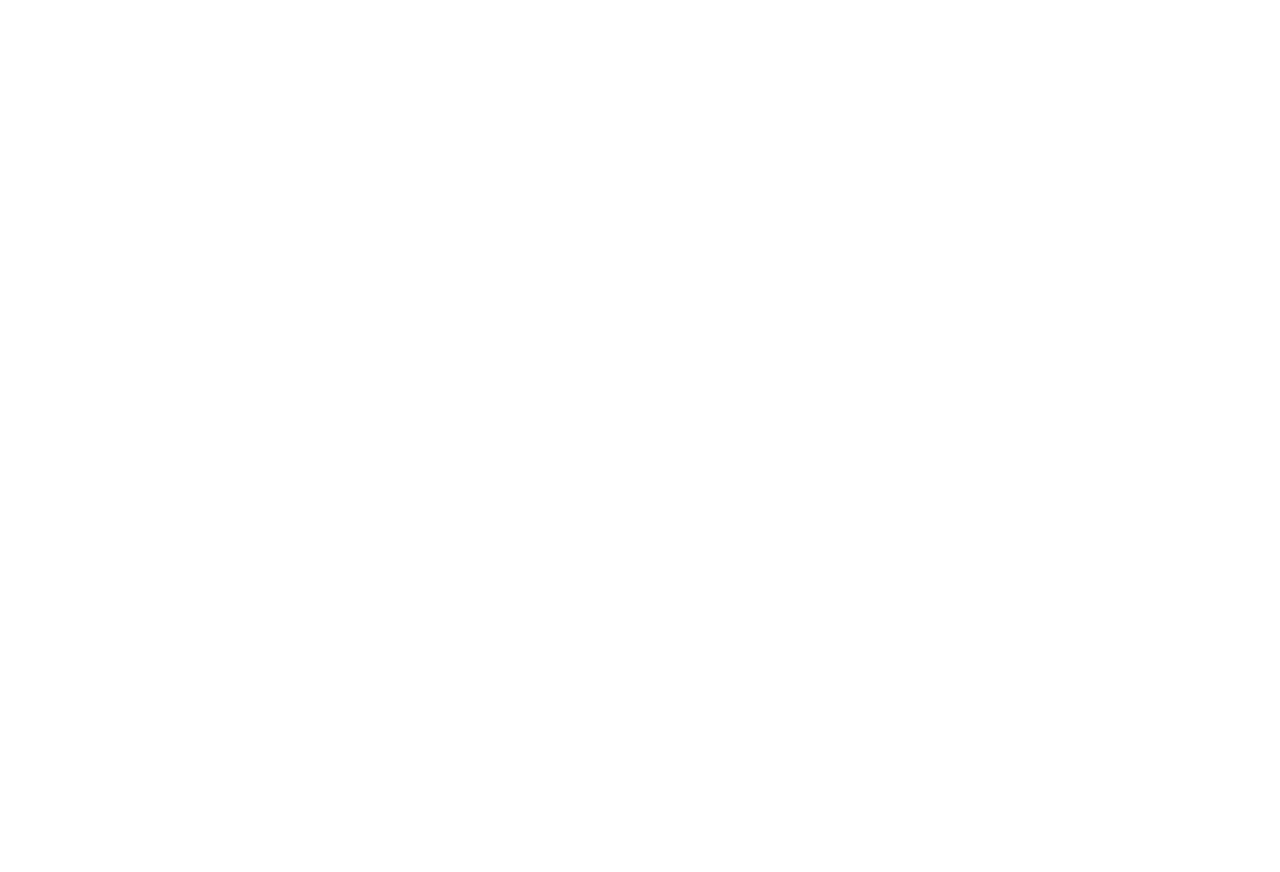
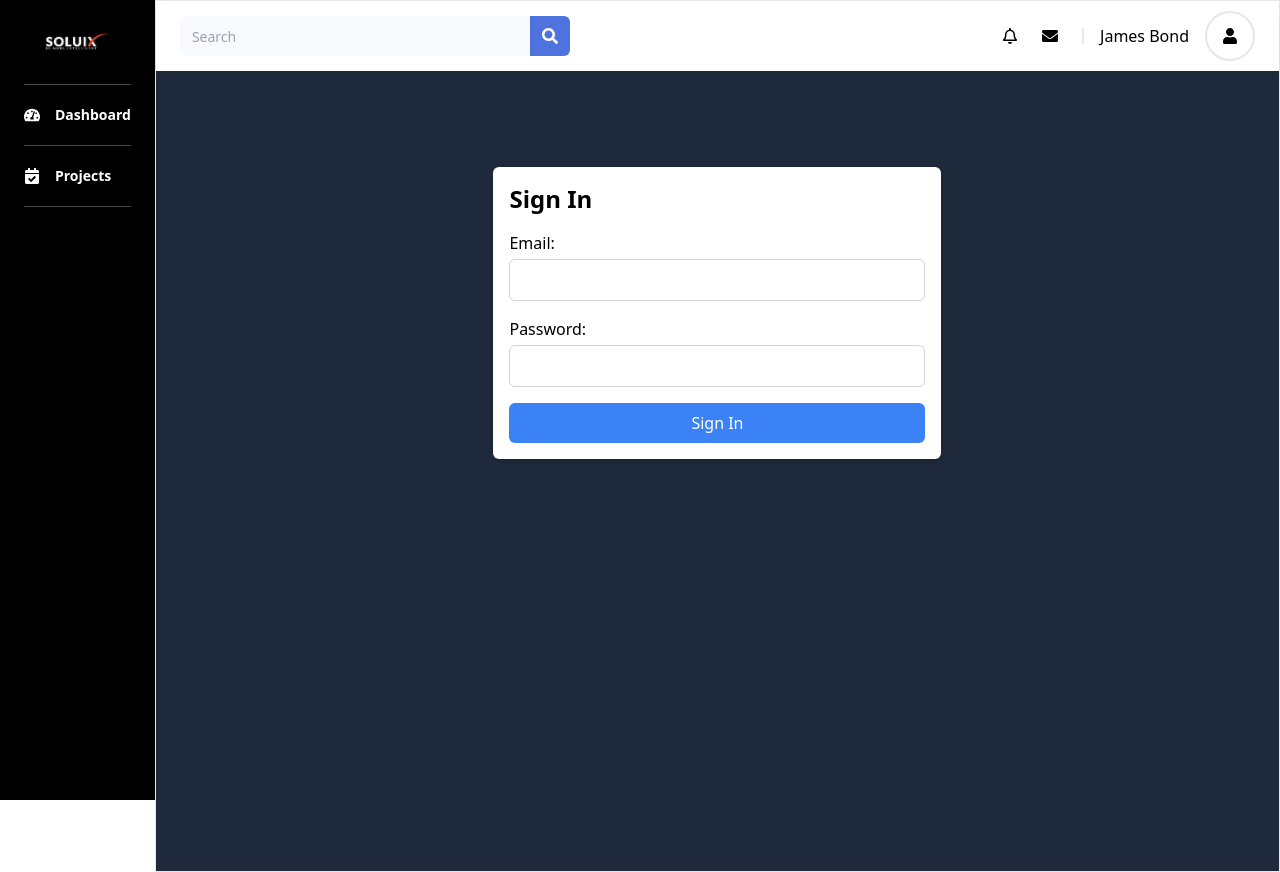
Before and after one commit to devongasselyno/project-register-fe-0, a React (Create React App) app: page /signin in a window 1280 px wide. Before the commit this address had no page. Before the commit the page ends 800 px from the top, so only its background shows below. Built offline with nearby package versions, Linux system fonts and the light colour scheme.

Commit message:
login handler

```diff
--- a/package.json
+++ b/package.json
@@ -3,10 +3,14 @@
   "version": "0.1.0",
   "private": true,
   "dependencies": {
+    "@material-ui/core": "^4.12.4",
+    "@material-ui/lab": "^4.0.0-alpha.61",
     "@testing-library/jest-dom": "^5.16.5",
     "@testing-library/react": "^13.4.0",
     "@testing-library/user-event": "^13.5.0",
     "axios": "^1.4.0",
+    "base64-arraybuffer": "^1.0.2",
+    "js-sha512": "^0.8.0",
     "react": "^18.2.0",
     "react-dom": "^18.2.0",
     "react-icons": "^4.8.0",
--- a/src/api/posts.js
+++ b/src/api/posts.js
@@ -1,5 +1,7 @@
 import axios from "axios";
 
-export default axios.create({
-    baseURL : 'http://127.0.0.1:8080/api'
+const axiosInstance = axios.create({
+    baseURL: 'http://127.0.0.1:8080/api',
 });
+
+export default axiosInstance;
--- /dev/null
+++ b/src/components/SingIn.js
@@ -0,0 +1,82 @@
+import React, { useState } from 'react';
+import api from '../api/posts';
+import sha512 from 'js-sha512';
+import { encode } from 'base64-arraybuffer';
+import Snackbar from '@material-ui/core/Snackbar';
+import Alert from '@material-ui/lab/Alert';
+
+const SigninPage = () => {
+    const [email, setEmail] = useState('');
+    const [password, setPassword] = useState('');
+    const [error, setError] = useState('');
+
+    const handleEmailChange = (e) => {
+        setEmail(e.target.value);
+    };
+
+    const handlePasswordChange = (e) => {
+        setPassword(e.target.value);
+    };
+
+    const handleLogin = async (event) => {
+        event.preventDefault()
+        const encoder = new TextEncoder();
+        const data = encoder.encode(password);
+        const hashBuffer = sha512.arrayBuffer(data);
+        const encodedHash = encode(hashBuffer);
+        try {
+            const response = await api.post('/user/login', {
+                email,
+                password: encodedHash
+            });
+
+            if (response.status === 200) {
+                console.log('Authentication successful');
+            } else if (response.status === 401) {
+                setError('Invalid email or password');
+            }
+        } catch (error) {
+            if (error.response && error.response.status === 401) {
+                setError('Invalid email or password');
+            } else {
+                setError('An error occurred');
+            }
+        }
+    };
+
+    const handleSnackbarClose = () => {
+        setError('');
+    };
+
+    return (
+        <section class="h-screen">
+            <div class="container bg-slate-800 h-full px-6 py-24">
+                <form onSubmit={handleLogin}>
+                    <div className="max-w-md mx-auto p-4 bg-white shadow-md rounded-md">
+                        <h1 className="text-2xl font-bold mb-4">Sign In</h1>
+                            <div className="mb-4">
+                                <label htmlFor="email" className="block mb-1">Email:</label>
+                                <input id="email" type="text" value={email} onChange={handleEmailChange} className="w-full p-2 border border-gray-300 rounded-md focus:outline-none focus:ring-2 focus:ring-blue-500" />
+                            </div>
+                            <div className="mb-4">
+                                <label htmlFor="password" className="block mb-1">Password:</label>
+                                <input id="password" type="password" value={password} onChange={handlePasswordChange} className="w-full p-2 border border-gray-300 rounded-md focus:outline-none focus:ring-2 focus:ring-blue-500" />
+                            </div>
+                        <button type="submit" onClick={handleLogin} className="w-full bg-blue-500 text-white py-2 px-4 rounded-md hover:bg-blue-600 focus:outline-none">Sign In</button>
+                        <Snackbar open={!!error} autoHideDuration={6000} onClose={handleSnackbarClose} anchorOrigin={{
+                            vertical: 'top',
+                            horizontal: 'center',
+                        }} >
+                            <Alert onClose={handleSnackbarClose} severity="error">
+                                {error}
+                            </Alert>
+                        </Snackbar>
+                        {/* {error && <p className="text-red-500 mt-4">{error}</p>} */}
+                    </div>
+                </form>
+            </div>
+        </section>
+    );
+};
+
+export default SigninPage;
--- a/src/router/Router.js
+++ b/src/router/Router.js
@@ -2,6 +2,7 @@ import React from 'react'
 import { BrowserRouter, Routes, Route } from 'react-router-dom'
 import App from '../App'
 import Main from '../components/Main'
+import SigninPage from '../components/SingIn'
 
 const Router = () => {
   return (
@@ -10,6 +11,7 @@ const Router = () => {
             <Routes>
                 <Route path='/' element={<App />}>
                 <Route index element={<Main />} />
+                <Route path="/signin" element={<SigninPage />} />
                 </Route>
             </Routes>
         </BrowserRouter>
```
Also changed, not shown: 1 other file (tests, documents, lock files or other folders).
